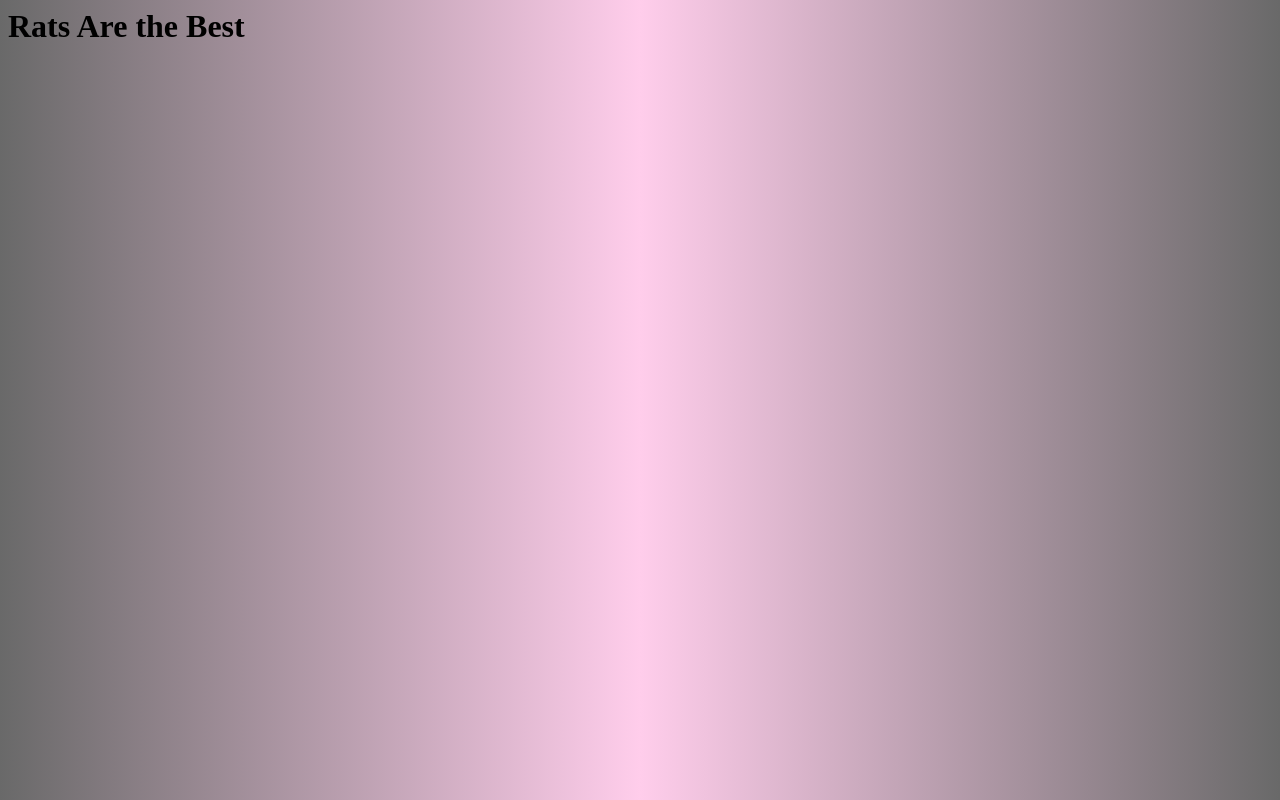
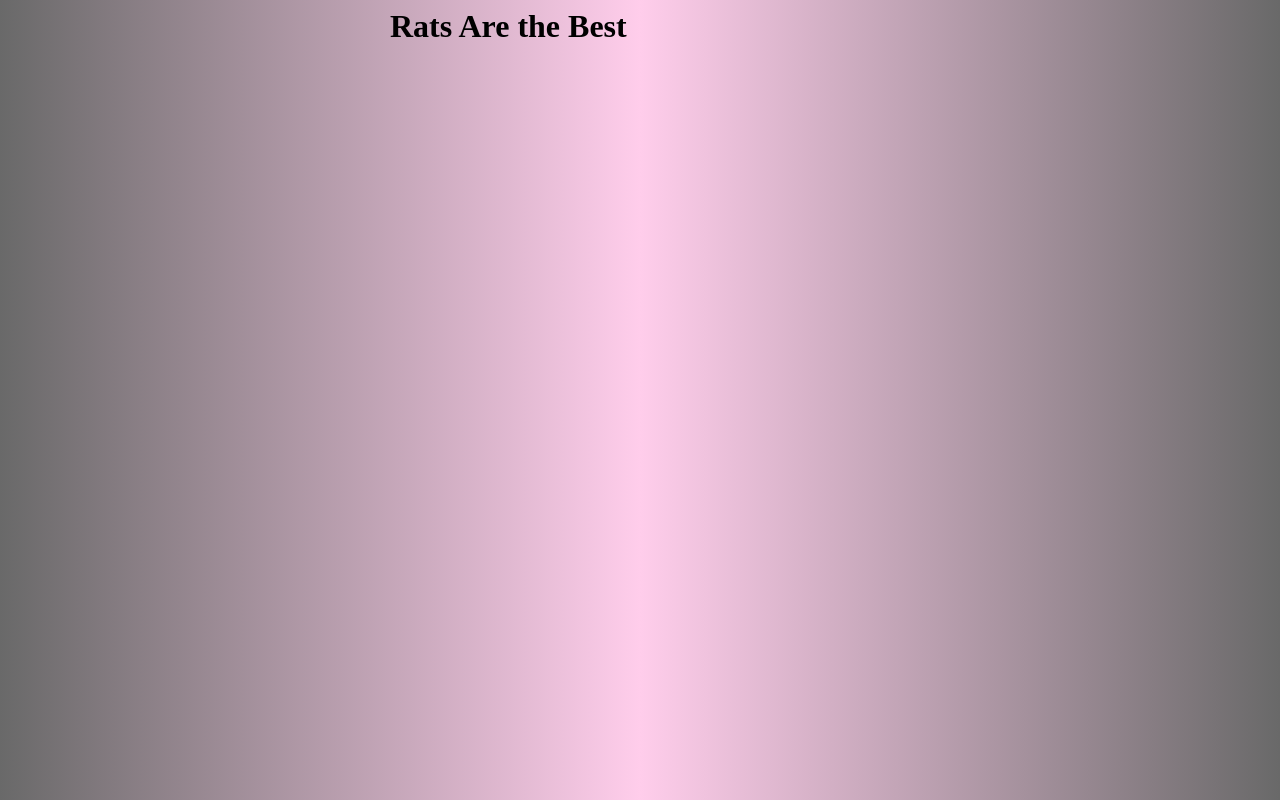
Before and after one commit to ak12534/RatsAreGood, a plain HTML site: page index.html in a window 1280 px wide. Drawn offline with Linux system fonts and the light colour scheme.

Commit message:
Update index.html

```diff
--- a/index.html
+++ b/index.html
@@ -2,18 +2,29 @@
 <head>
 
   <style>
+    .content {
+  max-width: 500px;
+  margin: auto;
+}
     body{
     background: rgb(105,105,105);
 background: linear-gradient(90deg, rgba(105,105,105,1) 0%, rgba(255,205,235,1) 50%, rgba(105,105,105,1) 100%);
     }
 </style>
+
+
+
+
+
+
+
+
 </head>
-
 <body>
-
+ <div class="content">
 <strong><h1>Rats Are the Best</h1></strong>
 
-
+</div>
 </body>
 
 
```
